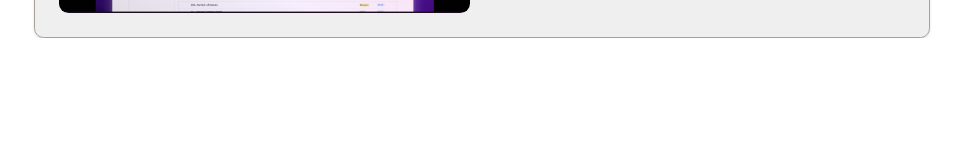
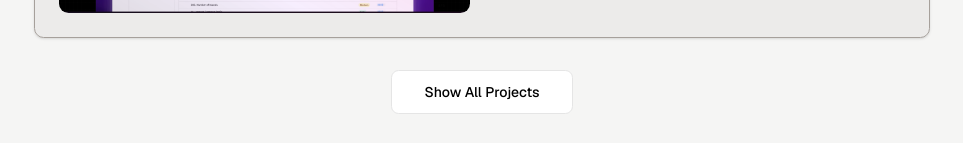
Before and after one commit to deep41/deep41.github.io, a React (Vite) app: page /projects in a window 1280 px wide. Shown: the part 1163-1306 px from the top of the page, without its empty margins (158-1121 px from the left). Before the commit the page ends 1201 px from the top, so only its background shows below. Built offline with nearby package versions, Linux system fonts and the light colour scheme.

Commit message:
Add Tetris project and enhance project link handling

```diff
--- a/src/components/projects/ProjectsPage.tsx
+++ b/src/components/projects/ProjectsPage.tsx
@@ -22,7 +22,7 @@ const ProjectsPage = () => {
   const displayedProjects = showAll ? projects : projects.slice(0, 3);
 
   return (
-    <div className="container mx-auto h-[calc(100vh-68px)] px-4 py-8">
+    <div className="container mx-auto px-4 py-8">
       <div className="mx-auto max-w-4xl">
         <div className="mb-8 space-y-2">
           <h1 className="text-4xl font-bold tracking-tight">Projects</h1>
@@ -57,26 +57,48 @@ const ProjectsPage = () => {
                       <div className="flex gap-4">
                         {project.github && (
                           <Button variant="outline" size="sm" asChild>
+                            {project.github.startsWith('/') ? (
+                              <Link
+                                to={project.github}
+                                onClick={(e) => e.stopPropagation()}
+                              >
+                                <Github className="mr-2 h-4 w-4" />
+                                Code
+                              </Link>
+                            ) : (
                               <a
                                 href={project.github}
                                 target="_blank"
                                 rel="noopener noreferrer"
+                                onClick={(e) => e.stopPropagation()}
                               >
                                 <Github className="mr-2 h-4 w-4" />
                                 Code
                               </a>
+                            )}
                           </Button>
                         )}
                         {project.live && (
-                          <Button size="sm" asChild className='bg-stone-800 dark:bg-stone-200' >
+                          <Button size="sm" asChild className='bg-stone-800 dark:bg-stone-200'>
+                            {project.live.startsWith('/') ? (
+                              <Link
+                                to={project.live}
+                                onClick={(e) => e.stopPropagation()}
+                              >
+                                <ExternalLink className="mr-2 h-4 w-4" />
+                                Live Demo
+                              </Link>
+                            ) : (
                               <a
                                 href={project.live}
                                 target="_blank"
                                 rel="noopener noreferrer"
+                                onClick={(e) => e.stopPropagation()}
                               >
                                 <ExternalLink className="mr-2 h-4 w-4" />
                                 Live Demo
                               </a>
+                            )}
                           </Button>
                         )}
                       </div>
--- a/src/components/projects/projectsData.ts
+++ b/src/components/projects/projectsData.ts
@@ -29,6 +29,15 @@ const projects: ProjectItem[] = [
     image: '/projects/leetrevise/leetrevise.png',
     slug: 'leetrevise',
   },
+  {
+    title: 'Tetris',
+    description:
+      'Join the fun and challenge your skills with our classic Tetris game! Play to clear lines and aim for the highest score—how high can you go?',
+    tags: ['React', 'Typescript'],
+    live: '/tetris',
+    image: '/projects/tetris/tetris.png',
+    slug: 'tetris',
+  },
 ];
 
 export default projects;
```
Lines whose indentation alone changed are shown as unchanged.
